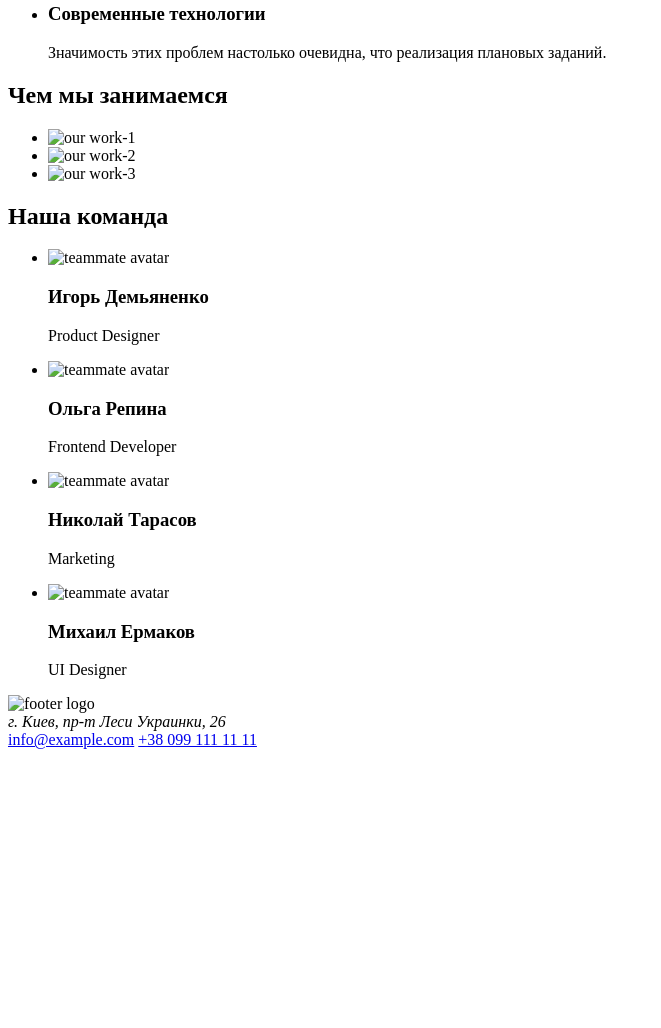
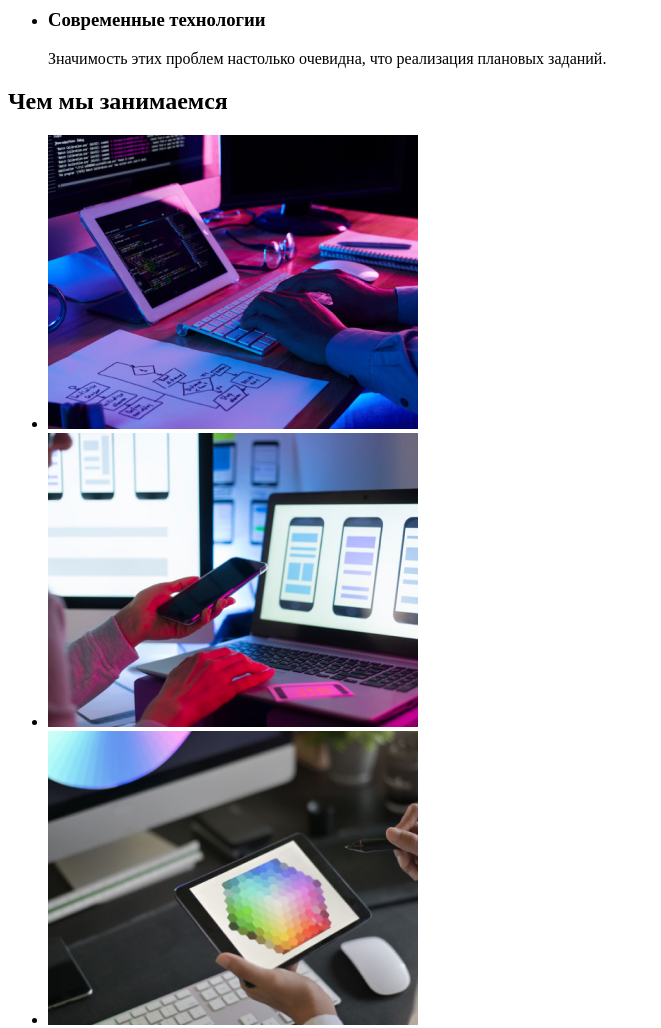
Before and after one commit to chillhaze/goit-markup-hw-01, a plain HTML site: page index.html in a window 1280 px wide. Shown: the part 471-1499 px from the top of the page, without its empty margins (0-661 px from the left). Before the commit the page ends 1228 px from the top, so only its background shows below. Drawn offline with Linux system fonts and the light colour scheme.

Commit message:
added images

```diff
--- a/index.html
+++ b/index.html
@@ -9,7 +9,7 @@
   <!-- Header -->
   <header>
     <a class="header__logo" href="#">
-      <img src="./images/logo.png" alt="WebStudio logo">
+      <img src="/images/logo.png" alt="WebStudio logo">
     </a>
     <nav class="header__menu">
       <ul>
@@ -54,9 +54,9 @@
       </ul>
       <h2 class="about__title">Чем мы занимаемся</h2>
       <ul>
-        <li><img class="about-img" src="./images/about-1.jpg" alt="our work-1"></li>
-        <li><img class="about-img" src="./images/about-2.jpg" alt="our work-2"></li>
-        <li><img class="about-img" src="./images/about-3.jpg" alt="our work-3"></li>
+        <li><img class="about-img" src="/images/about-1.jpg" alt="our work-1"></li>
+        <li><img class="about-img" src="/images/about-2.jpg" alt="our work-2"></li>
+        <li><img class="about-img" src="/images/about-3.jpg" alt="our work-3"></li>
       </ul>
     </section>
     <!-- Team Section -->
@@ -64,22 +64,22 @@
       <h2 class="team__title">Наша команда</h2>
       <ul>
         <li class="team__mate">
-          <img src="./images/team-mate-1.jpg" alt="teammate avatar">
+          <img src="/images/team-mate-1.jpg" alt="teammate avatar">
           <h3 class="mate-name">Игорь Демьяненко</h3>
           <p class="mate-position">Product Designer</p>
         </li>
         <li class="team__mate">
-          <img src="./images/team-mate-2.jpg" alt="teammate avatar">
+          <img src="/images/team-mate-2.jpg" alt="teammate avatar">
           <h3 class="mate-name">Ольга Репина</h3>
           <p class="mate-position">Frontend Developer</p>
         </li>
         <li class="team__mate">
-          <img src="./images/team-mate-3.jpg" alt="teammate avatar">
+          <img src="/images/team-mate-3.jpg" alt="teammate avatar">
           <h3 class="mate-name">Николай Тарасов</h3>
           <p class="mate-position">Marketing</p>
         </li>
         <li class="team__mate">
-          <img src="./images/team-mate-4.jpg" alt="teammate avatar">
+          <img src="/images/team-mate-4.jpg" alt="teammate avatar">
           <h3 class="mate-name">Михаил Ермаков</h3>
           <p class="mate-position">UI Designer</p>
         </li>
@@ -87,7 +87,7 @@
     </section>
   </main>
   <footer class="footer">
-    <img src="./images/logo" alt="footer logo" class="footer__logo">
+    <img src="/images/logo.png" alt="footer logo" class="footer__logo">
     <address class="footer__address">г. Киев, пр-т Леси Украинки, 26</address>
     <a href="mailto:info@example.com" class="mail" >info@example.com</a>
     <a href="tel:+380991111111" class="tel">+38 099 111 11 11</a>
```
Also changed, not shown: images/about-1.jpg (added), images/about-2.jpg (added), images/about-3.jpg (added), images/logo.png (added), images/team-mate-1.jpg (added), images/team-mate-2.jpg (added), images/team-mate-3.jpg (added), images/team-mate-4.jpg (added).
